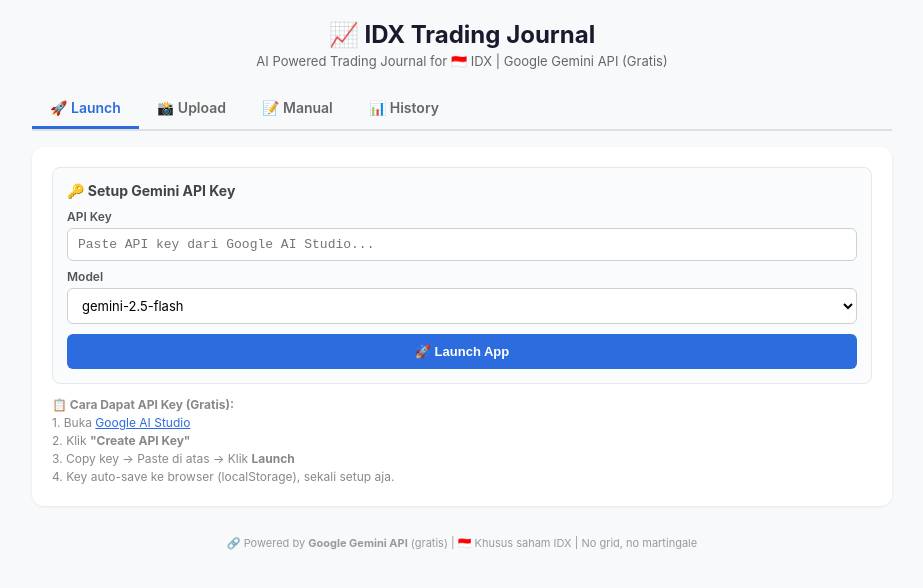
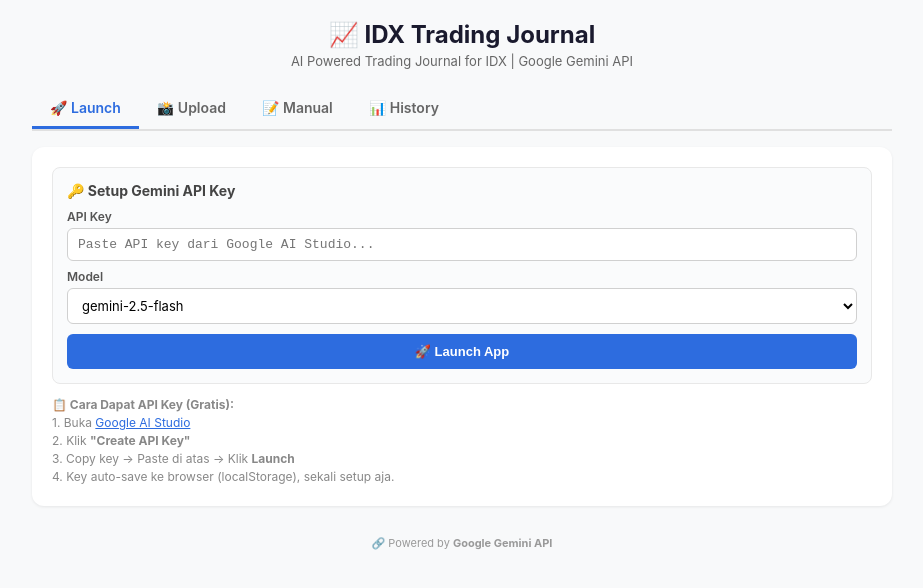
Before and after one commit to Lybeedo/public-omon-omon, a plain HTML site: page idx-trading-journal/idx.html in a window 1280 px wide. Shown: the whole page, without its empty margins (178-1101 px from the left). Drawn offline with Linux system fonts and the light colour scheme.

Commit message:
Update idx.html

```diff
--- a/idx-trading-journal/idx.html
+++ b/idx-trading-journal/idx.html
@@ -73,7 +73,7 @@
 <div class="wrap">
   <header>
     <h1>📈 IDX Trading Journal</h1>
-    <p>AI Powered Trading Journal for 🇮🇩 IDX | Google Gemini API (Gratis)</p>
+    <p>AI Powered Trading Journal for IDX | Google Gemini API</p>
   </header>
 
   <div class="tabs">
@@ -216,7 +216,7 @@
   </div>
 
   <div class="footer">
-    🔗 Powered by <strong>Google Gemini API</strong> (gratis) | 🇮🇩 Khusus saham IDX | No grid, no martingale
+    🔗 Powered by <strong>Google Gemini API</strong>
   </div>
 </div>
 
```
